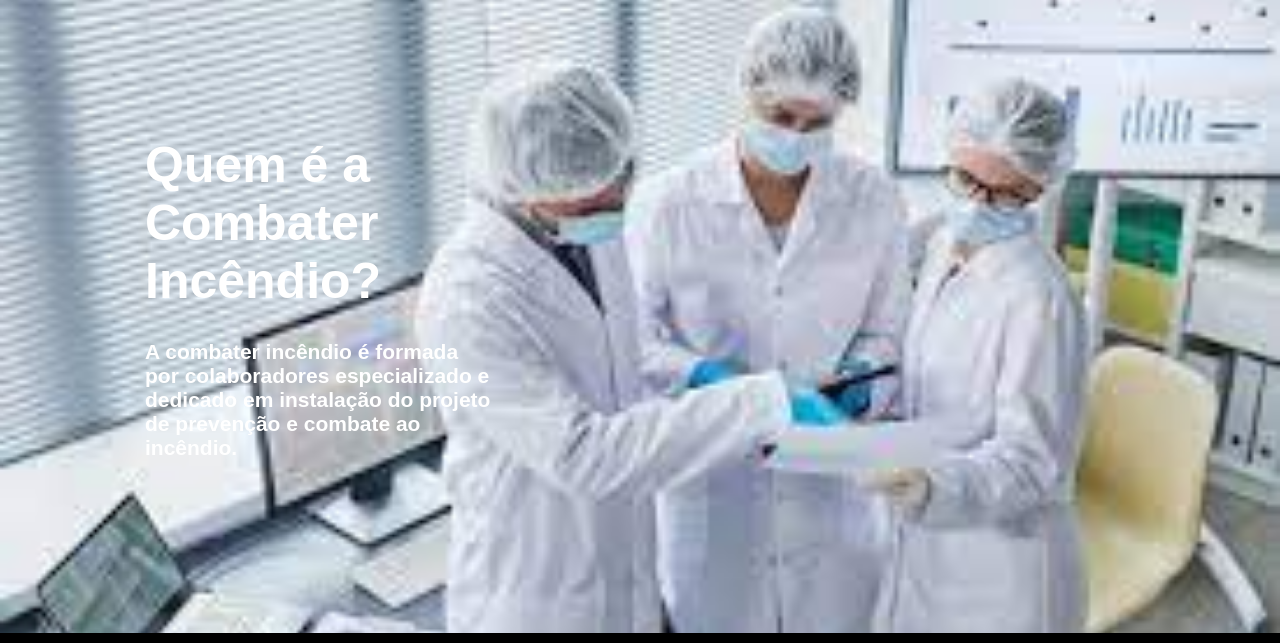
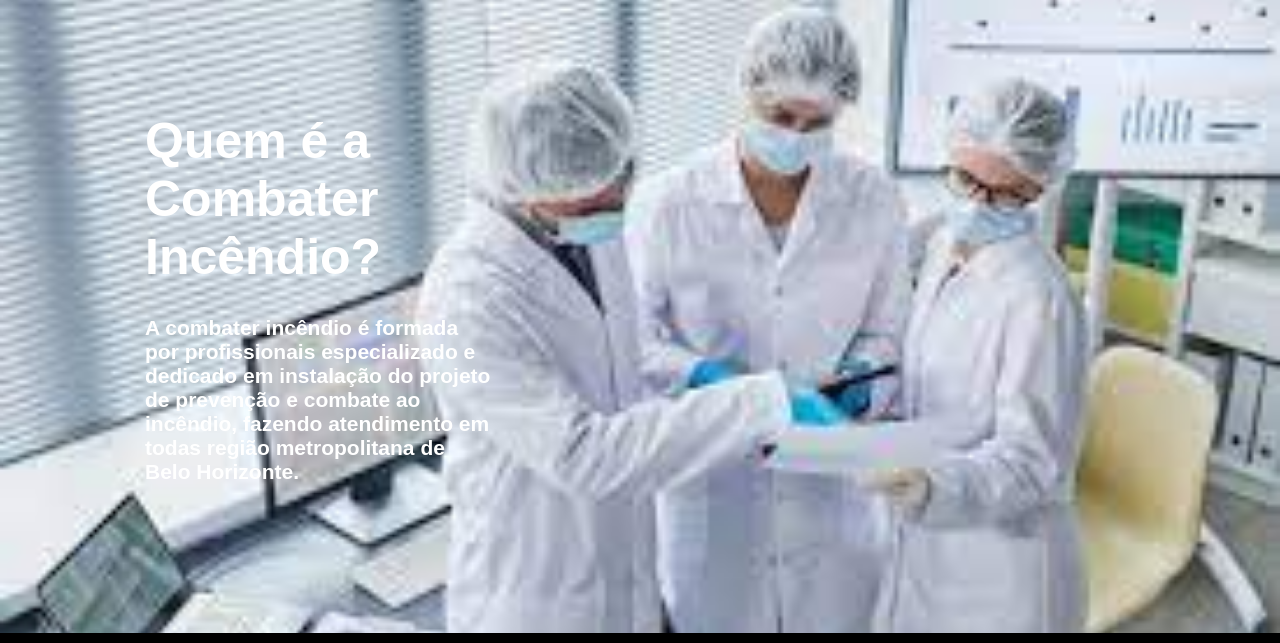
Before and after one commit to pedrof777/combater-incendio, a plain HTML site: page Index.html in a window 1280 px wide. Shown: the part 157-800 px from the top of the page. Drawn offline with Linux system fonts and the light colour scheme.

Commit message:
change banner text

```diff
--- a/Index.html
+++ b/Index.html
@@ -13,10 +13,7 @@
         <!-- colocar a logo -->
         <div class="logo">
           <a href=""
-            ><img
-              width="150px"
-              src="Assets/images/pngtree-fire-flame-vector-png-image_6616449.png"
-            />
+            ><img width="150px" src="Assets/images/pngtree-fire-flame-vector-png-image_6616449.png" />
           </a>
         </div>
         <div class="menu">
@@ -44,9 +41,9 @@
         <div class="banner_headline">
           <h1>Quem é a Combater Incêndio?</h1>
           <h2>
-            A combater incêndio é formada por colaboradores especializado e
-            dedicado em instalação do projeto de prevenção e combate ao
-            incêndio.
+            A combater incêndio é formada por profissionais especializado e dedicado em instalação do projeto
+            de prevenção e combate ao incêndio, fazendo atendimento em todas região metropolitana de Belo
+            Horizonte.
           </h2>
         </div>
       </div>
@@ -177,9 +174,7 @@
           </div>
 
           <div class="endereço">
-            <div class="endere">
-              Rua Crisantemos, Alterosa 2ª seção, Betim-MG
-            </div>
+            <div class="endere">Rua Crisantemos, Alterosa 2ª seção, Betim-MG</div>
           </div>
         </div>
 
```
